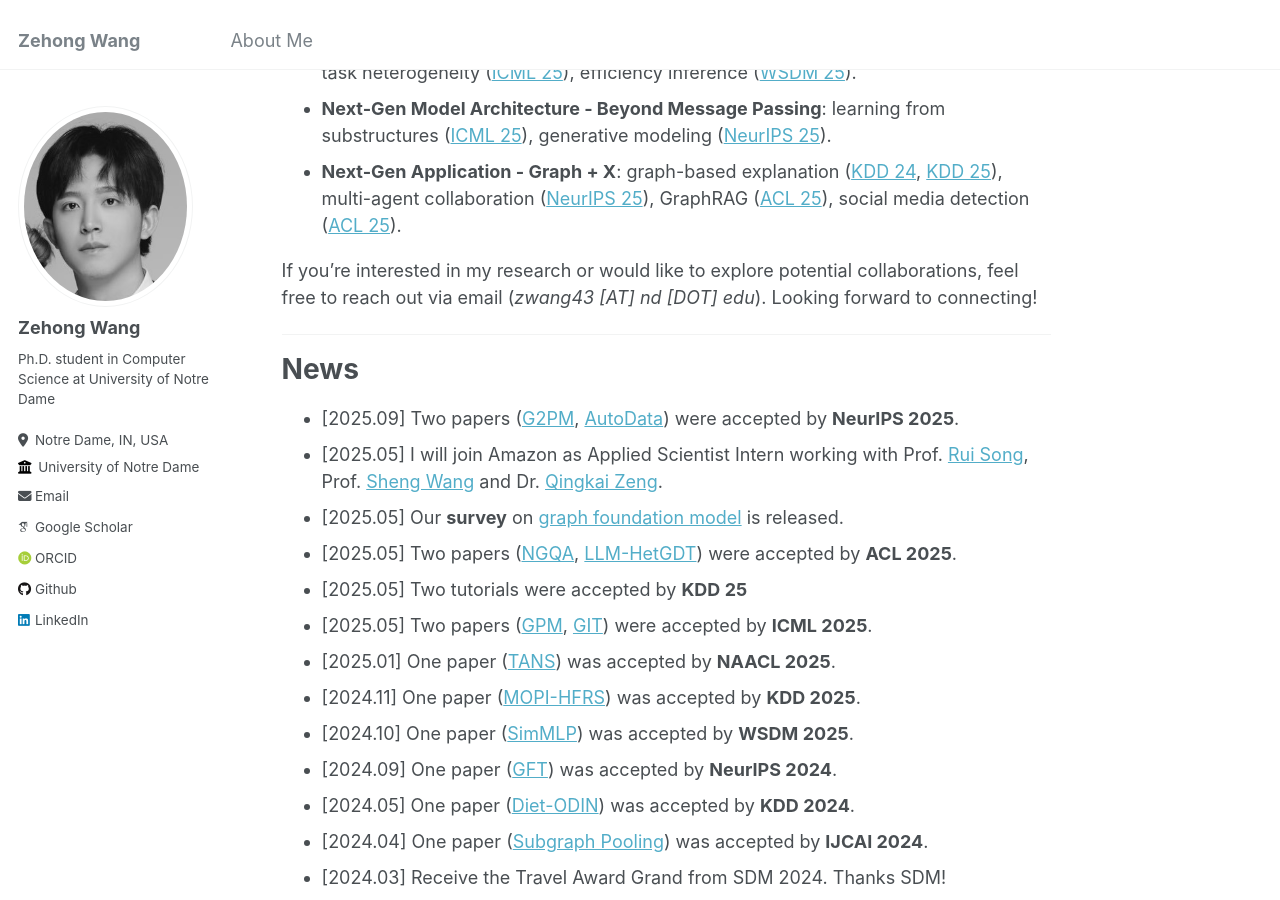
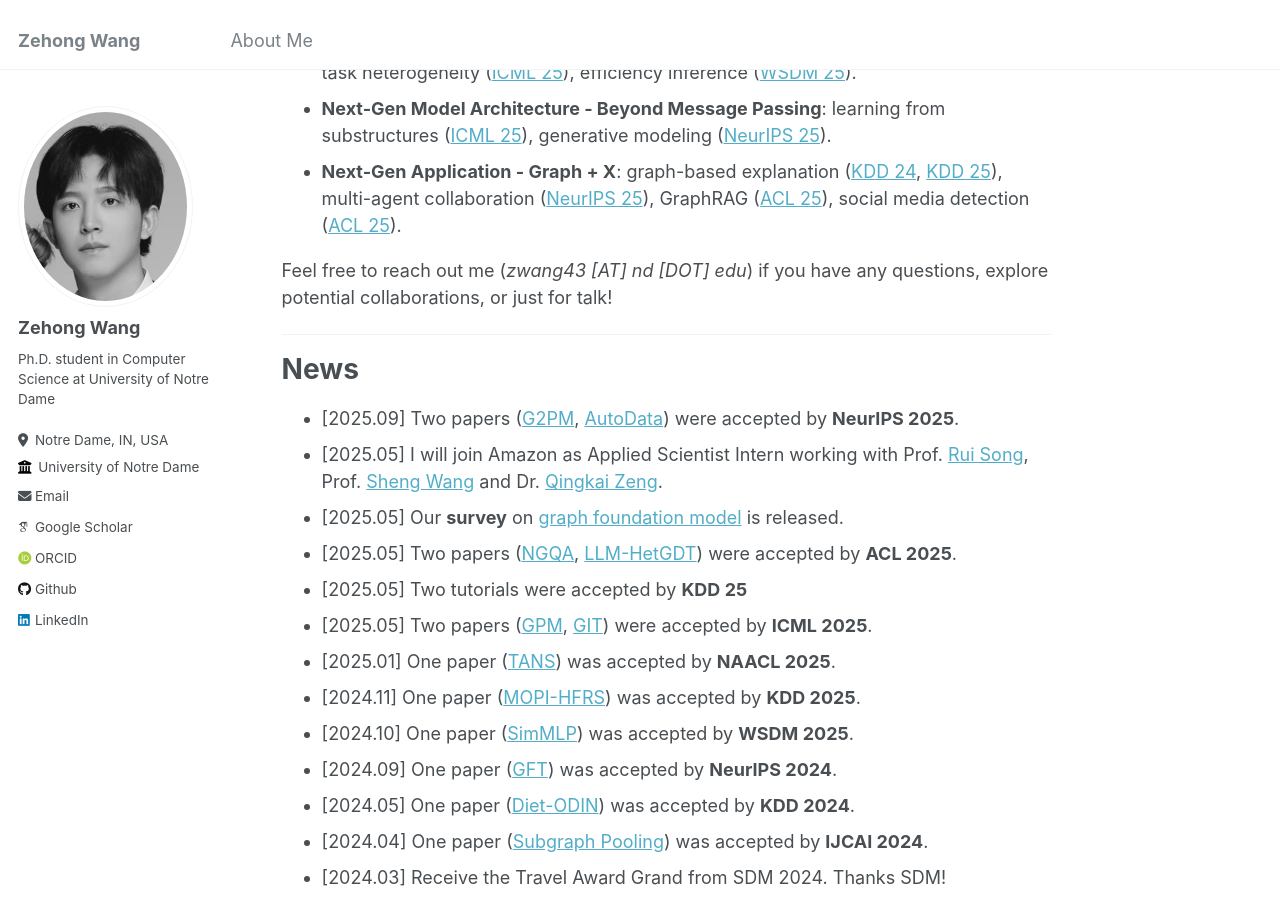
Before and after one commit to Zehong-Wang/Zehong-Wang.github.io, a Jekyll site: the page built from _pages/about.md, in a window 1280 px wide and 900 px high, scrolled down 356 px. Built offline with Jekyll 4.4.1, drawn with Linux system fonts in a browser that asks for light colours; some web fonts are replaced.

Commit message:
update intro

```diff
--- a/_pages/about.md
+++ b/_pages/about.md
@@ -13,8 +13,7 @@ I am a third year Ph.D. student (2023 Fall - Present) in Computer Science and En
 - **Next-Gen Model Architecture - Beyond Message Passing**: learning from substructures ([ICML 25](https://arxiv.org/abs/2501.18739)), generative modeling ([NeurIPS 25](https://arxiv.org/abs/2505.16130)).
 - **Next-Gen Application - Graph + X**: graph-based explanation ([KDD 24](https://dl.acm.org/doi/abs/10.1145/3637528.3671587), [KDD 25](https://arxiv.org/abs/2412.08847)), multi-agent collaboration ([NeurIPS 25](https://arxiv.org/abs/2505.15859)), GraphRAG ([ACL 25](https://arxiv.org/abs/2412.15547)), social media detection ([ACL 25](https://arxiv.org/abs/2503.01900)).
 
-If you’re interested in my research or would like to explore potential collaborations, feel free to reach out via email (*zwang43 [AT] nd [DOT] edu*). Looking forward to connecting!
-
+Feel free to reach out me (*zwang43 [AT] nd [DOT] edu*) if you have any questions, explore potential collaborations, or just for talk!
 
 ---
 
```
